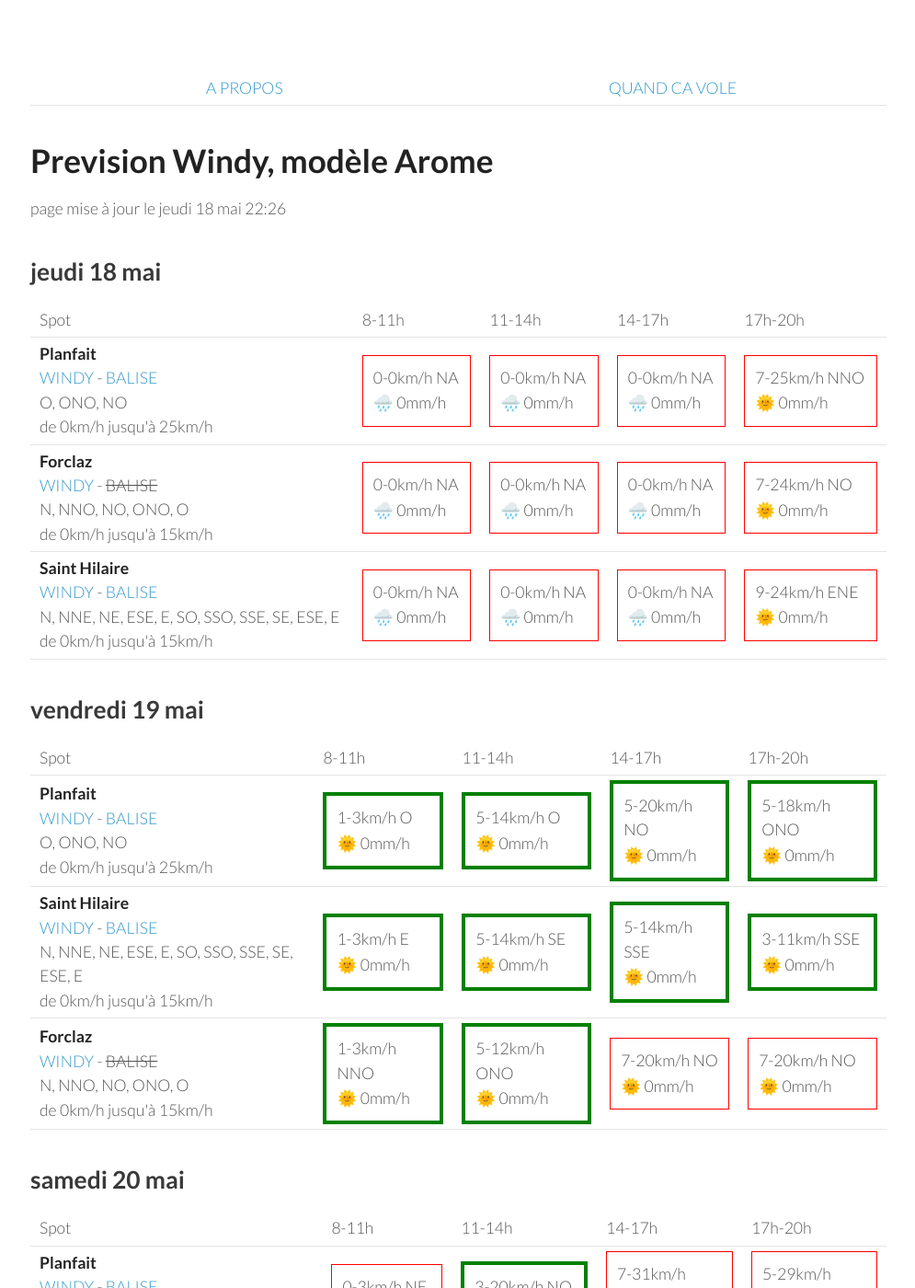
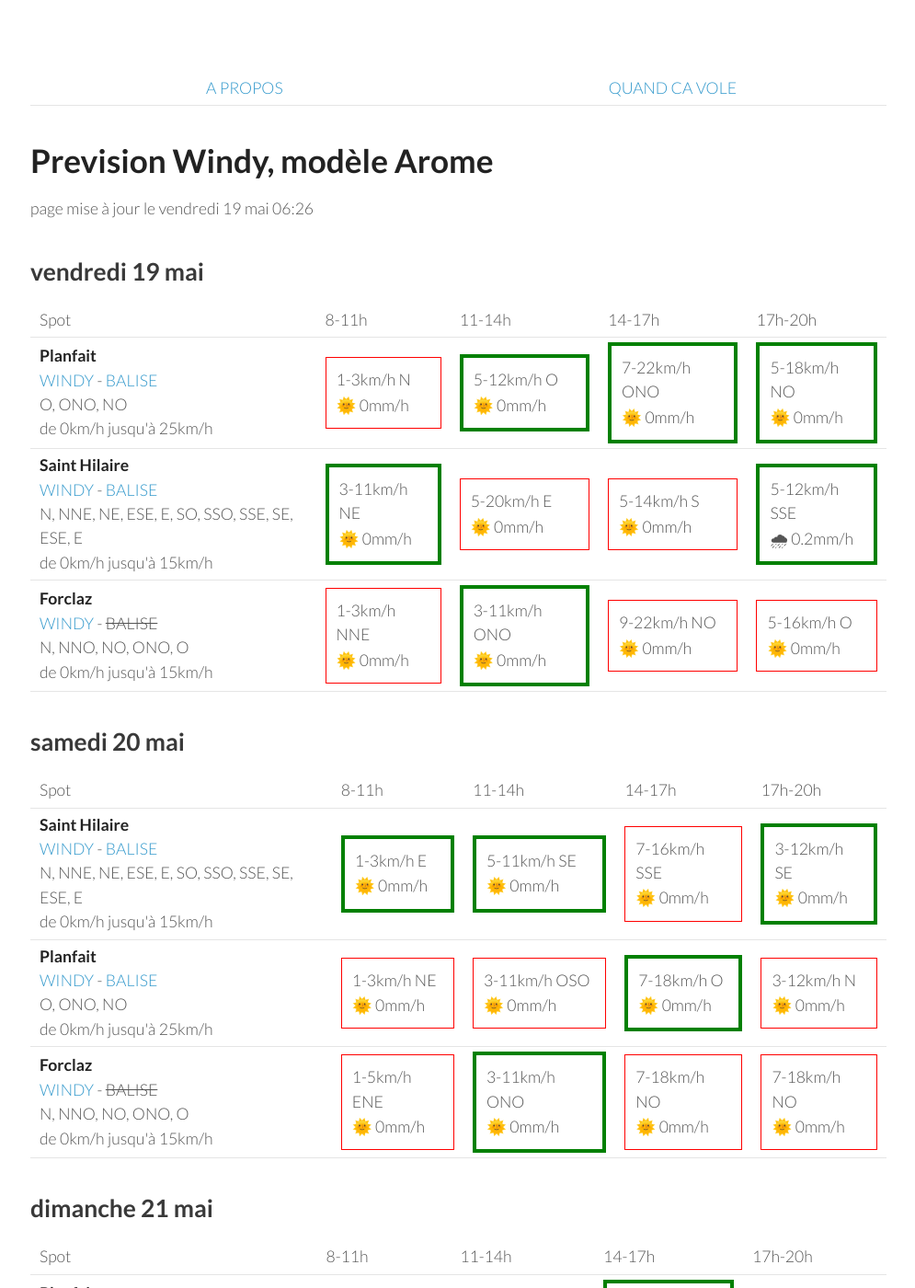
Before and after one commit to parapente-dans-le-nord/parapente-dans-le-nord.github.io, a Jekyll site: the page built from alpes_nord.markdown, in a window 1280 px wide and 1400 px high. Shown: the whole window at 92% size, without its empty margins (25-1020 px from the left). Built offline with Jekyll 4.4.1, drawn with Linux system fonts in a browser that asks for light colours; some of the changed text lies outside the part shown.

Commit message:
update index.markdown

```diff
--- a/alpes_nord.markdown
+++ b/alpes_nord.markdown
@@ -7,51 +7,8 @@ title:  "Tous les spots"
 {: .links}
 
 # Prevision Windy, modèle Arome
-page mise à jour le jeudi 18 mai 22:26
+page mise à jour le vendredi 19 mai 06:26
 
-## jeudi 18 mai
-
-{::nomarkdown}
-<table>
-  <tbody>
-    <tr>
-      <td>Spot</td>
-      <td>8-11h</td>
-      <td>11-14h</td>
-      <td>14-17h</td>
-      <td>17h-20h</td>
-    </tr>
-<tr>
-        <td><strong>Planfait</strong><br><a href="https://windy.com/45.853/6.223?45.415,6.223,8">WINDY</a> - <span class=""><a href="https://www.openwindmap.org/PP496">BALISE</a> </span><br> <span class="vent-favorable">O, ONO, NO</span><br><span class="force-vent">de 0km/h jusqu'à 25km/h</span> </td>
-
-            <td><div class="not-flyable"><p>0-0km/h NA</p><p>🌧️ 0mm/h</p></div></td>
-            <td><div class="not-flyable"><p>0-0km/h NA</p><p>🌧️ 0mm/h</p></div></td>
-            <td><div class="not-flyable"><p>0-0km/h NA</p><p>🌧️ 0mm/h</p></div></td>
-            <td><div class="not-flyable"><p>7-25km/h NNO</p><p>🌞 0mm/h</p></div></td>
-
-    </tr>
-<tr>
-        <td><strong>Forclaz</strong><br><a href="https://windy.com/45.814/6.247?45.375,6.246,8,m:eVwaglz">WINDY</a> - <span class="no-balise"> BALISE </span><br> <span class="vent-favorable">N, NNO, NO, ONO, O</span><br><span class="force-vent">de 0km/h jusqu'à 15km/h</span> </td>
-
-            <td><div class="not-flyable"><p>0-0km/h NA</p><p>🌧️ 0mm/h</p></div></td>
-            <td><div class="not-flyable"><p>0-0km/h NA</p><p>🌧️ 0mm/h</p></div></td>
-            <td><div class="not-flyable"><p>0-0km/h NA</p><p>🌧️ 0mm/h</p></div></td>
-            <td><div class="not-flyable"><p>7-24km/h NO</p><p>🌞 0mm/h</p></div></td>
-
-    </tr>
-<tr>
-        <td><strong>Saint Hilaire</strong><br><a href="https://windy.com/45.307/5.888?45.087,5.889,9,m:eUFagkX">WINDY</a> - <span class=""><a href="http://www.balisemeteo.com/balise.php?idBalise=61">BALISE</a> </span><br> <span class="vent-favorable">N, NNE, NE, ESE, E, SO, SSO, SSE, SE, ESE, E</span><br><span class="force-vent">de 0km/h jusqu'à 15km/h</span> </td>
-
-            <td><div class="not-flyable"><p>0-0km/h NA</p><p>🌧️ 0mm/h</p></div></td>
-            <td><div class="not-flyable"><p>0-0km/h NA</p><p>🌧️ 0mm/h</p></div></td>
-            <td><div class="not-flyable"><p>0-0km/h NA</p><p>🌧️ 0mm/h</p></div></td>
-            <td><div class="not-flyable"><p>9-24km/h ENE</p><p>🌞 0mm/h</p></div></td>
-
-    </tr>
-
-</tbody>
-</table>
-{:/}
 ## vendredi 19 mai
 
 {::nomarkdown}
@@ -67,30 +24,30 @@ page mise à jour le jeudi 18 mai 22:26
 <tr>
         <td><strong>Planfait</strong><br><a href="https://windy.com/45.853/6.223?45.415,6.223,8">WINDY</a> - <span class=""><a href="https://www.openwindmap.org/PP496">BALISE</a> </span><br> <span class="vent-favorable">O, ONO, NO</span><br><span class="force-vent">de 0km/h jusqu'à 25km/h</span> </td>
 
-            <td><div class="flyable"><p>1-3km/h O</p><p>🌞 0mm/h</p></div></td>
-            <td><div class="flyable"><p>5-14km/h O</p><p>🌞 0mm/h</p></div></td>
-            <td><div class="flyable"><p>5-20km/h NO</p><p>🌞 0mm/h</p></div></td>
-            <td><div class="flyable"><p>5-18km/h ONO</p><p>🌞 0mm/h</p></div></td>
+            <td><div class="not-flyable"><p>1-3km/h N</p><p>🌞 0mm/h</p></div></td>
+            <td><div class="flyable"><p>5-12km/h O</p><p>🌞 0mm/h</p></div></td>
+            <td><div class="flyable"><p>7-22km/h ONO</p><p>🌞 0mm/h</p></div></td>
+            <td><div class="flyable"><p>5-18km/h NO</p><p>🌞 0mm/h</p></div></td>
 
 
     </tr>
 <tr>
         <td><strong>Saint Hilaire</strong><br><a href="https://windy.com/45.307/5.888?45.087,5.889,9,m:eUFagkX">WINDY</a> - <span class=""><a href="http://www.balisemeteo.com/balise.php?idBalise=61">BALISE</a> </span><br> <span class="vent-favorable">N, NNE, NE, ESE, E, SO, SSO, SSE, SE, ESE, E</span><br><span class="force-vent">de 0km/h jusqu'à 15km/h</span> </td>
 
-            <td><div class="flyable"><p>1-3km/h E</p><p>🌞 0mm/h</p></div></td>
-            <td><div class="flyable"><p>5-14km/h SE</p><p>🌞 0mm/h</p></div></td>
-            <td><div class="flyable"><p>5-14km/h SSE</p><p>🌞 0mm/h</p></div></td>
-            <td><div class="flyable"><p>3-11km/h SSE</p><p>🌞 0mm/h</p></div></td>
+            <td><div class="flyable"><p>3-11km/h NE</p><p>🌞 0mm/h</p></div></td>
+            <td><div class="not-flyable"><p>5-20km/h E</p><p>🌞 0mm/h</p></div></td>
+            <td><div class="not-flyable"><p>5-14km/h S</p><p>🌞 0mm/h</p></div></td>
+            <td><div class="flyable"><p>5-12km/h SSE</p><p>🌧 0.2mm/h</p></div></td>
 
 
     </tr>
 <tr>
         <td><strong>Forclaz</strong><br><a href="https://windy.com/45.814/6.247?45.375,6.246,8,m:eVwaglz">WINDY</a> - <span class="no-balise"> BALISE </span><br> <span class="vent-favorable">N, NNO, NO, ONO, O</span><br><span class="force-vent">de 0km/h jusqu'à 15km/h</span> </td>
 
-            <td><div class="flyable"><p>1-3km/h NNO</p><p>🌞 0mm/h</p></div></td>
-            <td><div class="flyable"><p>5-12km/h ONO</p><p>🌞 0mm/h</p></div></td>
-            <td><div class="not-flyable"><p>7-20km/h NO</p><p>🌞 0mm/h</p></div></td>
-            <td><div class="not-flyable"><p>7-20km/h NO</p><p>🌞 0mm/h</p></div></td>
+            <td><div class="not-flyable"><p>1-3km/h NNE</p><p>🌞 0mm/h</p></div></td>
+            <td><div class="flyable"><p>3-11km/h ONO</p><p>🌞 0mm/h</p></div></td>
+            <td><div class="not-flyable"><p>9-22km/h NO</p><p>🌞 0mm/h</p></div></td>
+            <td><div class="not-flyable"><p>5-16km/h O</p><p>🌞 0mm/h</p></div></td>
 
 
     </tr>
@@ -111,32 +68,32 @@ page mise à jour le jeudi 18 mai 22:26
       <td>17h-20h</td>
     </tr>
 <tr>
-        <td><strong>Planfait</strong><br><a href="https://windy.com/45.853/6.223?45.415,6.223,8">WINDY</a> - <span class=""><a href="https://www.openwindmap.org/PP496">BALISE</a> </span><br> <span class="vent-favorable">O, ONO, NO</span><br><span class="force-vent">de 0km/h jusqu'à 25km/h</span> </td>
+        <td><strong>Saint Hilaire</strong><br><a href="https://windy.com/45.307/5.888?45.087,5.889,9,m:eUFagkX">WINDY</a> - <span class=""><a href="http://www.balisemeteo.com/balise.php?idBalise=61">BALISE</a> </span><br> <span class="vent-favorable">N, NNE, NE, ESE, E, SO, SSO, SSE, SE, ESE, E</span><br><span class="force-vent">de 0km/h jusqu'à 15km/h</span> </td>
 
-            <td><div class="not-flyable"><p>0-3km/h NE</p><p>🌞 0mm/h</p></div></td>
-            <td><div class="flyable"><p>3-20km/h NO</p><p>🌞 0mm/h</p></div></td>
-            <td><div class="not-flyable"><p>7-31km/h ONO</p><p>🌧 0.6mm/h</p></div></td>
-            <td><div class="not-flyable"><p>5-29km/h NNO</p><p>🌧 1.9mm/h</p></div></td>
+            <td><div class="flyable"><p>1-3km/h E</p><p>🌞 0mm/h</p></div></td>
+            <td><div class="flyable"><p>5-11km/h SE</p><p>🌞 0mm/h</p></div></td>
+            <td><div class="not-flyable"><p>7-16km/h SSE</p><p>🌞 0mm/h</p></div></td>
+            <td><div class="flyable"><p>3-12km/h SE</p><p>🌞 0mm/h</p></div></td>
 
 
     </tr>
 <tr>
-        <td><strong>Saint Hilaire</strong><br><a href="https://windy.com/45.307/5.888?45.087,5.889,9,m:eUFagkX">WINDY</a> - <span class=""><a href="http://www.balisemeteo.com/balise.php?idBalise=61">BALISE</a> </span><br> <span class="vent-favorable">N, NNE, NE, ESE, E, SO, SSO, SSE, SE, ESE, E</span><br><span class="force-vent">de 0km/h jusqu'à 15km/h</span> </td>
+        <td><strong>Planfait</strong><br><a href="https://windy.com/45.853/6.223?45.415,6.223,8">WINDY</a> - <span class=""><a href="https://www.openwindmap.org/PP496">BALISE</a> </span><br> <span class="vent-favorable">O, ONO, NO</span><br><span class="force-vent">de 0km/h jusqu'à 25km/h</span> </td>
 
-            <td><div class="not-flyable"><p>1-7km/h ENE</p><p>🌞 0mm/h</p></div></td>
-            <td><div class="not-flyable"><p>3-18km/h N</p><p>🌞 0mm/h</p></div></td>
-            <td><div class="not-flyable"><p>5-31km/h N</p><p>🌞 0mm/h</p></div></td>
-            <td><div class="not-flyable"><p>5-37km/h N</p><p>🌧 1.8mm/h</p></div></td>
+            <td><div class="not-flyable"><p>1-3km/h NE</p><p>🌞 0mm/h</p></div></td>
+            <td><div class="not-flyable"><p>3-11km/h OSO</p><p>🌞 0mm/h</p></div></td>
+            <td><div class="flyable"><p>7-18km/h O</p><p>🌞 0mm/h</p></div></td>
+            <td><div class="not-flyable"><p>3-12km/h N</p><p>🌞 0mm/h</p></div></td>
 
 
     </tr>
 <tr>
         <td><strong>Forclaz</strong><br><a href="https://windy.com/45.814/6.247?45.375,6.246,8,m:eVwaglz">WINDY</a> - <span class="no-balise"> BALISE </span><br> <span class="vent-favorable">N, NNO, NO, ONO, O</span><br><span class="force-vent">de 0km/h jusqu'à 15km/h</span> </td>
 
-            <td><div class="not-flyable"><p>1-3km/h E</p><p>🌞 0mm/h</p></div></td>
-            <td><div class="not-flyable"><p>3-16km/h ONO</p><p>🌞 0mm/h</p></div></td>
-            <td><div class="not-flyable"><p>7-29km/h ONO</p><p>🌧 0.3mm/h</p></div></td>
-            <td><div class="not-flyable"><p>1-31km/h SO</p><p>🌧 0.8mm/h</p></div></td>
+            <td><div class="not-flyable"><p>1-5km/h ENE</p><p>🌞 0mm/h</p></div></td>
+            <td><div class="flyable"><p>3-11km/h ONO</p><p>🌞 0mm/h</p></div></td>
+            <td><div class="not-flyable"><p>7-18km/h NO</p><p>🌞 0mm/h</p></div></td>
+            <td><div class="not-flyable"><p>7-18km/h NO</p><p>🌞 0mm/h</p></div></td>
 
 
     </tr>
@@ -159,30 +116,30 @@ page mise à jour le jeudi 18 mai 22:26
 <tr>
         <td><strong>Planfait</strong><br><a href="https://windy.com/45.853/6.223?45.415,6.223,8">WINDY</a> - <span class=""><a href="https://www.openwindmap.org/PP496">BALISE</a> </span><br> <span class="vent-favorable">O, ONO, NO</span><br><span class="force-vent">de 0km/h jusqu'à 25km/h</span> </td>
 
-            <td><div class="not-flyable"><p>3-16km/h ESE</p><p>🌞 0mm/h</p></div></td>
-            <td><div class="flyable"><p>3-16km/h O</p><p>🌞 0mm/h</p></div></td>
-            <td><div class="flyable"><p>7-25km/h ONO</p><p>🌞 0mm/h</p></div></td>
-            <td><div class="not-flyable"><p>3-27km/h ONO</p><p>🌧 0.7mm/h</p></div></td>
+            <td><div class="not-flyable"><p>3-14km/h E</p><p>🌞 0mm/h</p></div></td>
+            <td><div class="not-flyable"><p>1-18km/h SO</p><p>🌞 0mm/h</p></div></td>
+            <td><div class="flyable"><p>5-25km/h ONO</p><p>🌞 0mm/h</p></div></td>
+            <td><div class="not-flyable"><p>3-29km/h NO</p><p>🌧 2.4mm/h</p></div></td>
+
+
+    </tr>
+<tr>
+        <td><strong>Saint Hilaire</strong><br><a href="https://windy.com/45.307/5.888?45.087,5.889,9,m:eUFagkX">WINDY</a> - <span class=""><a href="http://www.balisemeteo.com/balise.php?idBalise=61">BALISE</a> </span><br> <span class="vent-favorable">N, NNE, NE, ESE, E, SO, SSO, SSE, SE, ESE, E</span><br><span class="force-vent">de 0km/h jusqu'à 15km/h</span> </td>
+
+            <td><div class="not-flyable"><p>0-16km/h E</p><p>🌞 0mm/h</p></div></td>
+            <td><div class="not-flyable"><p>1-16km/h ONO</p><p>🌞 0mm/h</p></div></td>
+            <td><div class="not-flyable"><p>3-22km/h O</p><p>🌧 0.4mm/h</p></div></td>
+            <td><div class="not-flyable"><p>3-27km/h N</p><p>🌧 1.2mm/h</p></div></td>
 
 
     </tr>
 <tr>
         <td><strong>Forclaz</strong><br><a href="https://windy.com/45.814/6.247?45.375,6.246,8,m:eVwaglz">WINDY</a> - <span class="no-balise"> BALISE </span><br> <span class="vent-favorable">N, NNO, NO, ONO, O</span><br><span class="force-vent">de 0km/h jusqu'à 15km/h</span> </td>
 
-            <td><div class="not-flyable"><p>1-14km/h ESE</p><p>🌞 0mm/h</p></div></td>
-            <td><div class="not-flyable"><p>3-18km/h O</p><p>🌞 0mm/h</p></div></td>
-            <td><div class="not-flyable"><p>3-25km/h ONO</p><p>🌞 0mm/h</p></div></td>
-            <td><div class="not-flyable"><p>5-29km/h NO</p><p>🌧 0.6mm/h</p></div></td>
-
-
-    </tr>
-<tr>
-        <td><strong>Saint Hilaire</strong><br><a href="https://windy.com/45.307/5.888?45.087,5.889,9,m:eUFagkX">WINDY</a> - <span class=""><a href="http://www.balisemeteo.com/balise.php?idBalise=61">BALISE</a> </span><br> <span class="vent-favorable">N, NNE, NE, ESE, E, SO, SSO, SSE, SE, ESE, E</span><br><span class="force-vent">de 0km/h jusqu'à 15km/h</span> </td>
-
-            <td><div class="not-flyable"><p>1-20km/h E</p><p>🌧 0.4mm/h</p></div></td>
-            <td><div class="not-flyable"><p>1-18km/h O</p><p>🌧 1mm/h</p></div></td>
-            <td><div class="not-flyable"><p>3-24km/h ONO</p><p>🌧 0.7mm/h</p></div></td>
-            <td><div class="not-flyable"><p>3-24km/h ONO</p><p>🌧 4.9mm/h</p></div></td>
+            <td><div class="not-flyable"><p>3-18km/h ESE</p><p>🌞 0mm/h</p></div></td>
+            <td><div class="not-flyable"><p>1-18km/h SSO</p><p>🌞 0mm/h</p></div></td>
+            <td><div class="not-flyable"><p>5-22km/h ONO</p><p>🌞 0mm/h</p></div></td>
+            <td><div class="not-flyable"><p>3-31km/h NNO</p><p>🌧 2.3mm/h</p></div></td>
 
 
     </tr>
@@ -205,18 +162,18 @@ page mise à jour le jeudi 18 mai 22:26
 <tr>
         <td><strong>Planfait</strong><br><a href="https://windy.com/45.853/6.223?45.415,6.223,8">WINDY</a> - <span class=""><a href="https://www.openwindmap.org/PP496">BALISE</a> </span><br> <span class="vent-favorable">O, ONO, NO</span><br><span class="force-vent">de 0km/h jusqu'à 25km/h</span> </td>
 
-            <td><div class="not-flyable"><p>3-18km/h ESE</p><p>🌞 0mm/h</p></div></td>
+            <td><div class="not-flyable"><p>5-22km/h ESE</p><p>🌞 0mm/h</p></div></td>
             <td><div class="flyable"><p>3-20km/h ONO</p><p>🌞 0mm/h</p></div></td>
-            <td><div class="not-flyable"><p>5-27km/h NO</p><p>🌧 1.1mm/h</p></div></td>
-            <td><div class="not-flyable"><p>3-27km/h NO</p><p>🌧 1.9mm/h</p></div></td>
+            <td><div class="not-flyable"><p>5-29km/h NO</p><p>🌧 1.4mm/h</p></div></td>
+            <td><div class="flyable"><p>3-25km/h NO</p><p>🌧 0.6mm/h</p></div></td>
 
 
     </tr>
 <tr>
         <td><strong>Saint Hilaire</strong><br><a href="https://windy.com/45.307/5.888?45.087,5.889,9,m:eUFagkX">WINDY</a> - <span class=""><a href="http://www.balisemeteo.com/balise.php?idBalise=61">BALISE</a> </span><br> <span class="vent-favorable">N, NNE, NE, ESE, E, SO, SSO, SSE, SE, ESE, E</span><br><span class="force-vent">de 0km/h jusqu'à 15km/h</span> </td>
 
-            <td><div class="flyable"><p>1-14km/h NE</p><p>🌞 0mm/h</p></div></td>
-            <td><div class="not-flyable"><p>3-22km/h ONO</p><p>🌞 0mm/h</p></div></td>
+            <td><div class="flyable"><p>1-11km/h ESE</p><p>🌞 0mm/h</p></div></td>
+            <td><div class="not-flyable"><p>3-20km/h ONO</p><p>🌞 0mm/h</p></div></td>
             <td><div class="not-flyable"><p>3-27km/h ONO</p><p>🌧 1mm/h</p></div></td>
             <td><div class="not-flyable"><p>1-24km/h OSO</p><p>🌧 3.3mm/h</p></div></td>
 
@@ -226,7 +183,7 @@ page mise à jour le jeudi 18 mai 22:26
         <td><strong>Forclaz</strong><br><a href="https://windy.com/45.814/6.247?45.375,6.246,8,m:eVwaglz">WINDY</a> - <span class="no-balise"> BALISE </span><br> <span class="vent-favorable">N, NNO, NO, ONO, O</span><br><span class="force-vent">de 0km/h jusqu'à 15km/h</span> </td>
 
             <td><div class="not-flyable"><p>5-25km/h ESE</p><p>🌞 0mm/h</p></div></td>
-            <td><div class="not-flyable"><p>1-24km/h SO</p><p>🌞 0mm/h</p></div></td>
+            <td><div class="not-flyable"><p>3-22km/h O</p><p>🌞 0mm/h</p></div></td>
             <td><div class="not-flyable"><p>7-31km/h NO</p><p>🌧 0.7mm/h</p></div></td>
             <td><div class="not-flyable"><p>3-29km/h NNO</p><p>🌧 0.6mm/h</p></div></td>
 
@@ -251,10 +208,10 @@ page mise à jour le jeudi 18 mai 22:26
 <tr>
         <td><strong>Planfait</strong><br><a href="https://windy.com/45.853/6.223?45.415,6.223,8">WINDY</a> - <span class=""><a href="https://www.openwindmap.org/PP496">BALISE</a> </span><br> <span class="vent-favorable">O, ONO, NO</span><br><span class="force-vent">de 0km/h jusqu'à 25km/h</span> </td>
 
-            <td><div class="not-flyable"><p>3-12km/h ESE</p><p>🌞 0mm/h</p></div></td>
+            <td><div class="not-flyable"><p>3-16km/h ESE</p><p>🌞 0mm/h</p></div></td>
             <td><div class="flyable"><p>5-20km/h ONO</p><p>🌞 0mm/h</p></div></td>
-            <td><div class="not-flyable"><p>7-29km/h ONO</p><p>🌧 0.2mm/h</p></div></td>
-            <td><div class="not-flyable"><p>3-31km/h NO</p><p>🌧 1.2mm/h</p></div></td>
+            <td><div class="not-flyable"><p>3-29km/h N</p><p>🌧 0.9mm/h</p></div></td>
+            <td><div class="not-flyable"><p>5-27km/h NO</p><p>🌧 1.6mm/h</p></div></td>
 
 
     </tr>
```
